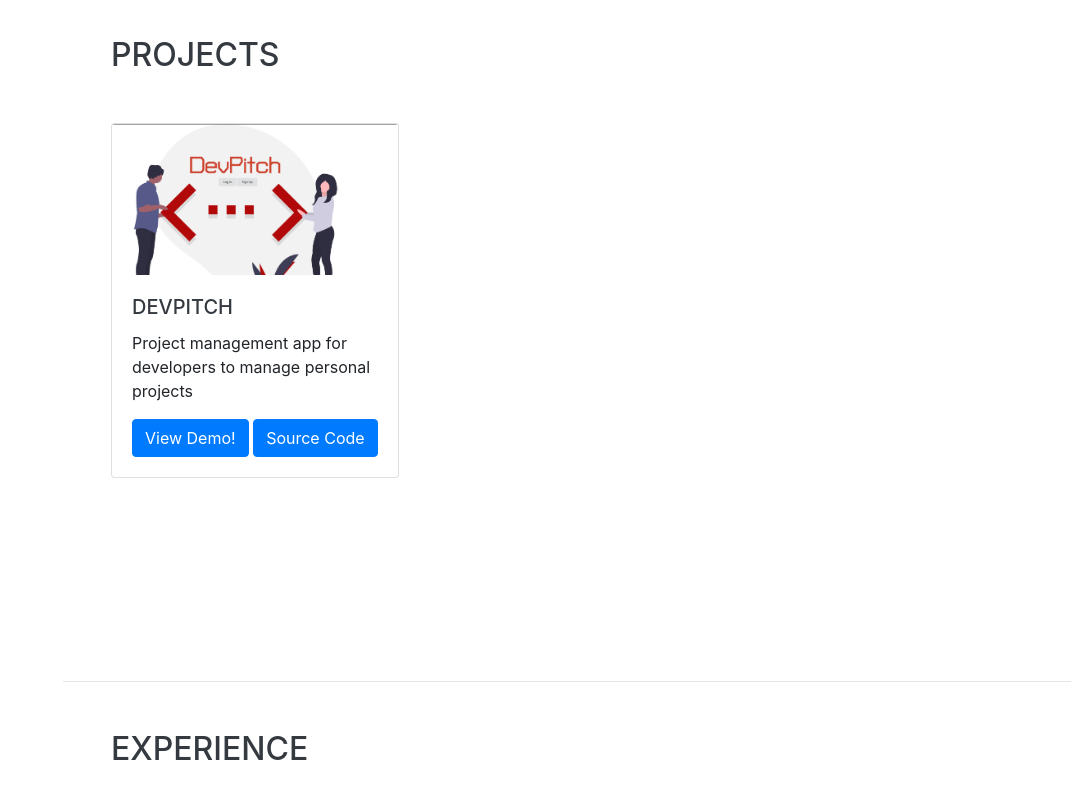
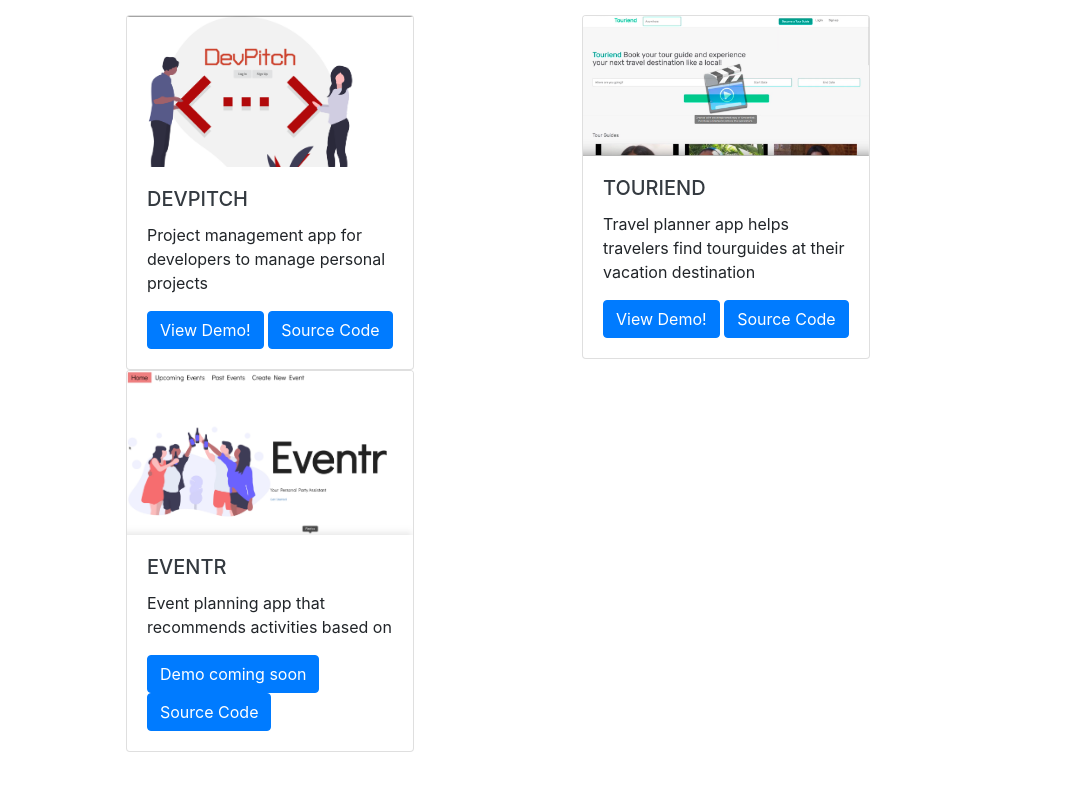
Before and after one commit to lisantwi/lisantwi.github.io, a website with bundled scripts: page index.html in a window 1280 px wide. Shown: the part 920-1717 px from the top of the page, without its empty margins (209-1280 px from the left). Built offline with nearby package versions, Linux system fonts and the light colour scheme; a web font is replaced by a local one.

Commit message:
updated portfolio

```diff
--- a/css/resume.css
+++ b/css/resume.css
@@ -160,11 +160,11 @@ section.resume-section .resume-item .resume-date {
 }
 
 .bg-primary {
-  background-color: #BD5D38 !important;
+  background-color: #ccccff !important;
 }
 
 .text-primary {
-  color: #BD5D38 !important;
+  color:  #ccccff !important;
 }
 
 a {
--- a/index.html
+++ b/index.html
@@ -55,9 +55,7 @@
         <li class="nav-item">
           <a class="nav-link js-scroll-trigger" href="#interests">Interests</a>
         </li>
-        <li class="nav-item">
-          <a class="nav-link js-scroll-trigger" href="#awards">Awards</a>
-        </li>
+
       </ul>
     </div>
   </nav>
@@ -93,19 +91,49 @@
       <div class="w-100">
         <h2 class="mb-5">Projects</h2>
 
-        <div class="resume-item d-flex flex-column flex-md-row justify-content-between mb-5">
-          <div class="resume-content">
+
+
+
+
+          <div class="container">
+            <div class="row">
+              <div class="col-sm">
                 <div class="card" style="width: 18rem;">
                   <img src="img/devpitch.png" class="card-img-top" alt="...">
                   <div class="card-body">
                     <h5 class="card-title">DevPitch</h5>
                     <p class="card-text">Project management app for developers to manage personal projects</p>
-                <a href="#" class="btn btn-primary">View Demo!</a>
-                <a href="#" class="btn btn-primary">Source Code</a>
+                    <a href="https://www.youtube.com/watch?v=lgssSktXGp8" class="btn btn-primary">View Demo!</a>
+                    <a href="https://github.com/lisantwi/DevPitch-Frontend" class="btn btn-primary">Source Code</a>
+                  </div>
+                </div>
+              </div>
+              <div class="col-sm">
+                <div class="card" style="width: 18rem;">
+                  <img src="img/touriend.png" class="card-img-top" alt="...">
+                  <div class="card-body">
+                    <h5 class="card-title">Touriend</h5>
+                    <p class="card-text">Travel planner app helps travelers find tourguides at their vacation destination</p>
+                    <a href="https://www.youtube.com/watch?v=WKbJHV3yO1Y&feature=youtu.be" class="btn btn-primary">View Demo!</a>
+                    <a href="https://github.com/lisantwi/Touriend" class="btn btn-primary">Source Code</a>
+                  </div>
+                </div>
+              </div>
+              <div class="col-sm">
+                <div class="card" style="width: 18rem;">
+                  <img src="img/eventr.png" class="card-img-top" alt="...">
+                  <div class="card-body">
+                    <h5 class="card-title">Eventr</h5>
+                    <p class="card-text">Event planning app that recommends activities based on </p>
+                    <a href="#" class="btn btn-primary">Demo coming soon</a>
+                    <a href="https://github.com/lisantwi/eventr-backend" class="btn btn-primary">Source Code</a>
                   </div>
                 </div>
               </div>
               </div>
+            </div>
+          </div>
+
 
 
       </div>
@@ -258,7 +286,7 @@
     <section class="resume-section p-3 p-lg-5 d-flex align-items-center" id="interests">
       <div class="w-100">
         <h2 class="mb-5">Interests</h2>
-        <p>Apart from being a web development and product management, I love fashion & make-up. In the past, I've worked as a free-lance make-up artist for events and fashion shows. In addition, I enjoy reading and traveling. Fun fact: I'm originally from Amsterdam, the Netherlands. </p>
+        <p>Apart from enjoying web development and product management, I love fashion & make-up. In the past, I've worked as a free-lance make-up artist for events and fashion shows. In addition, I enjoy reading and traveling. Fun fact: I'm originally from Amsterdam, the Netherlands. </p>
         <p class="mb-0">I'm passionate about inclusion and diversity and I aim to reflect this through my application aswell, focusing on increasing diversity in STEM and accessible designs.</p>
       </div>
     </section>
```
Also changed, not shown: img/eventr.png (added), img/touriend.png (added). Lines whose indentation alone changed are shown as unchanged.
